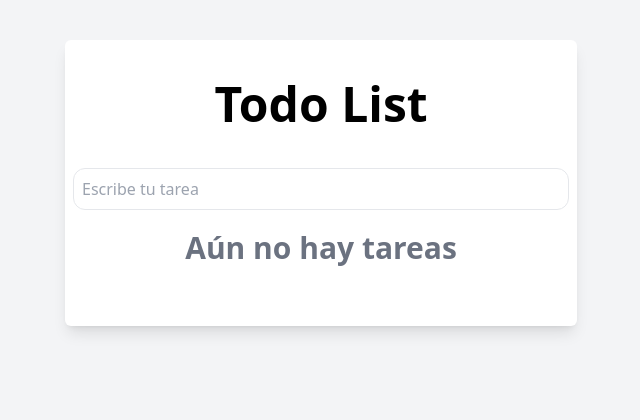
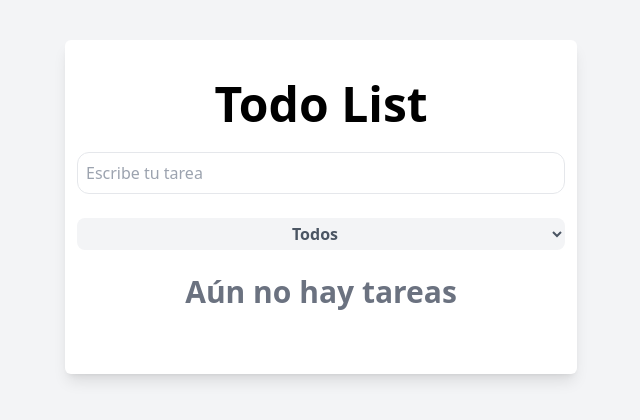
Before and after one commit to AtochePascual-Dev/TodoList-React, a React (Vite) app: page / in a window 1280 px wide. Shown: the top 420 px of the page, without its empty margins (319-959 px from the left). Built offline with nearby package versions, Linux system fonts and the light colour scheme.

Commit message:
[FETURE] listar tareas completadas

```diff
--- a/src/App.jsx
+++ b/src/App.jsx
@@ -2,14 +2,16 @@ import { useState } from "react"
 import Formulario from "./components/Formulario"
 import Haeder from "./components/Haeder"
 import ListadoTareas from "./components/ListadoTareas";
+import Select from "./components/Select";
 
 function App() {
   const [tareas, setTareas] = useState([]);
   const [tareasCompletas, setTareasCompletas] = useState([]);
   const [tareaEditar, setTareaEditar] = useState({});
+  const [listarCompletados, setlistarCompletados] = useState(false);
 
   return (
-    <div className="w-11/12 max-w-lg mt-10 mx-auto px5 py-10 shadow-lg rounded-md bg-white overflow-hidden">
+    <div className="w-11/12 max-w-lg mt-10 mx-auto px-3 py-10 flex flex-col items-center gap-6 shadow-lg rounded-md bg-white overflow-hidden">
       <Haeder />
 
       <Formulario
@@ -19,9 +21,22 @@ function App() {
         setTareaEditar={setTareaEditar}
       />
 
-      <h2 className="my-5 text-center font-extrabold text-3xl text-gray-500">
-        {tareas.length > 0 ? "Tus tareas" : "Aún no hay tareas"}
+
+      <Select
+        setlistarCompletados={setlistarCompletados}
+      />
+
+      <h2 className="text-center font-extrabold text-3xl text-gray-500">
+        {
+          listarCompletados
+            ?
+            tareasCompletas.length > 0 ? "Completadas" : "Aún no has completado tareas"
+            :
+            tareas.length > 0 ? "Tus tareas" : "Aún no hay tareas"
+        }
       </h2>
+
+
 
       <ListadoTareas
         tareas={tareas}
@@ -29,6 +44,7 @@ function App() {
         setTareaEditar={setTareaEditar}
         tareasCompletas={tareasCompletas}
         setTareasCompletas={setTareasCompletas}
+        listarCompletados={listarCompletados}
       />
     </div>
   )
--- a/src/components/Formulario.jsx
+++ b/src/components/Formulario.jsx
@@ -18,7 +18,6 @@ const Formulario = ({ tareas, setTareas, tareaEditar, setTareaEditar }) => {
     // Crear tarea
     const newTarea = {
       nombre: tarea,
-      completdo: false,
       id: generarId()
     };
 
@@ -40,7 +39,7 @@ const Formulario = ({ tareas, setTareas, tareaEditar, setTareaEditar }) => {
   return (
     <form
       onSubmit={handleSubmit}
-      className="w-full px-2 flex gap-3 relative items-center overflow-hidden">
+      className="w-full flex gap-3 relative items-center overflow-hidden">
 
       <input
         type="text"
--- a/src/components/Haeder.jsx
+++ b/src/components/Haeder.jsx
@@ -1,6 +1,6 @@
 const Haeder = () => {
   return (
-    <header className='mb-10'>
+    <header >
       <h1 className='text-center font-extrabold text-5xl'>Todo List</h1>
     </header>
   )
--- a/src/components/ListadoTareas.jsx
+++ b/src/components/ListadoTareas.jsx
@@ -1,9 +1,26 @@
 import Tarea from "./Tarea"
 
-const ListadoTareas = ({ tareas, setTareas, setTareaEditar, tareasCompletas, setTareasCompletas }) => {
+const ListadoTareas = ({ tareas, setTareas, setTareaEditar, tareasCompletas, setTareasCompletas, listarCompletados }) => {
   return (
-    <div>
-      {tareas.map((tarea) =>
+    <div
+      className="w-full px-2"
+    >
+      {
+        listarCompletados
+          ?
+          tareasCompletas.map((tarea) =>
+            <Tarea
+              key={tarea.id}
+              tarea={tarea}
+              tareas={tareas}
+              setTareas={setTareas}
+              tareasCompletas={tareasCompletas}
+              setTareasCompletas={setTareasCompletas}
+              listarCompletados={listarCompletados}
+            />
+          )
+          :
+          tareas.map((tarea) =>
             <Tarea
               key={tarea.id}
               tarea={tarea}
@@ -13,7 +30,8 @@ const ListadoTareas = ({ tareas, setTareas, setTareaEditar, tareasCompletas, set
               tareasCompletas={tareasCompletas}
               setTareasCompletas={setTareasCompletas}
             />
-      )}
+          )
+      }
     </div>
   )
 }
--- a/src/components/Tarea.jsx
+++ b/src/components/Tarea.jsx
@@ -3,7 +3,7 @@ import IconoEdit from '../img/edit.svg';
 import IconoDelete from '../img/delete.svg';
 import { useState } from 'react';
 
-const Tarea = ({ tarea, tareas, setTareas, setTareaEditar, tareasCompletas, setTareasCompletas }) => {
+const Tarea = ({ tarea, tareas, setTareas, setTareaEditar, tareasCompletas, setTareasCompletas, listarCompletados }) => {
   const [animar, setAnimar] = useState(false)
 
   const { nombre, id } = tarea;
@@ -12,8 +12,17 @@ const Tarea = ({ tarea, tareas, setTareas, setTareaEditar, tareasCompletas, setT
     setAnimar(true);
 
     setTimeout(() => {
+      if (listarCompletados) {
+        const tareaCompletadaEliminada = tareasCompletas.find((tareaState) => tareaState.id === id);
+        setTareas([...tareas, tareaCompletadaEliminada]);
+
+        const tareasCompletasActualizadas = tareasCompletas.filter((tareaState) => tareaState.id !== id);
+        setTareasCompletas(tareasCompletasActualizadas);
+      } else {
+
         const tareasActualizadas = tareas.filter((tareaState) => tareaState.id !== id);
         setTareas(tareasActualizadas);
+      }
 
     }, 300);
   };
@@ -33,11 +42,21 @@ const Tarea = ({ tarea, tareas, setTareas, setTareaEditar, tareasCompletas, setT
   };
 
   return (
-    <div className={`w-11/12 mx-auto mb-5 flex justify-between items-center transition-all duration-500 ${animar ? "relative translate-x-72 " : ""} `}>
+    <div
+      className={` mx-auto mb-5 flex justify-between items-center transition-all duration-500 ${animar ? "relative translate-x-72 " : ""} `}
+    >
 
       <p className='text-xl text-gray-800 font-semibold'>{nombre}</p>
 
       <div className="flex gap-3">
+
+        {
+          listarCompletados
+            ?
+            <>
+            </>
+            :
+            <>
               <img
                 src={IconoCheck}
                 alt="icono de completar"
@@ -50,6 +69,9 @@ const Tarea = ({ tarea, tareas, setTareas, setTareaEditar, tareasCompletas, setT
                 className='cursor-pointer'
                 onClick={() => setTareaEditar(tarea)}
               />
+            </>
+        }
+
         <img
           src={IconoDelete}
           alt="icono de eliminar"
```
Lines whose indentation alone changed are shown as unchanged.
